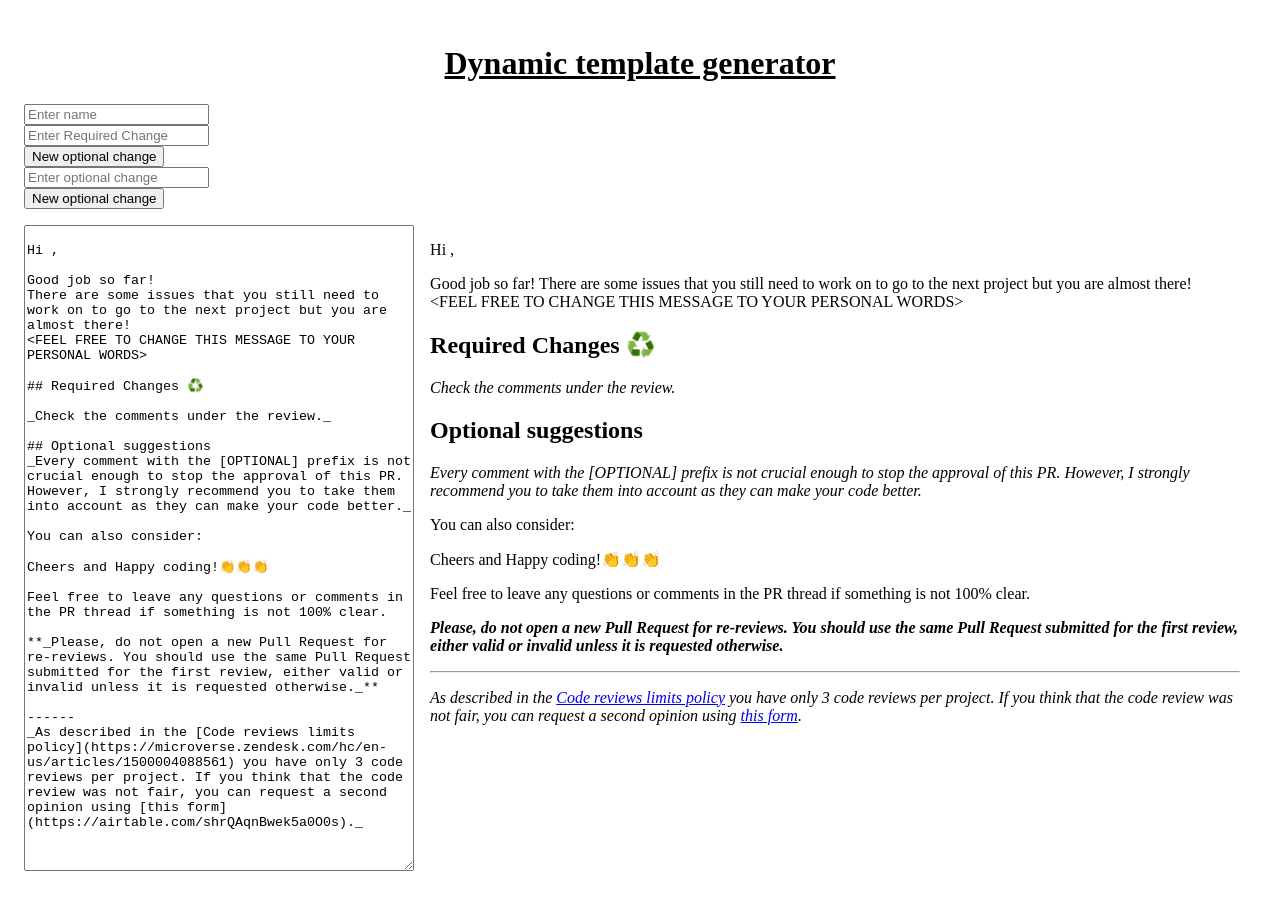
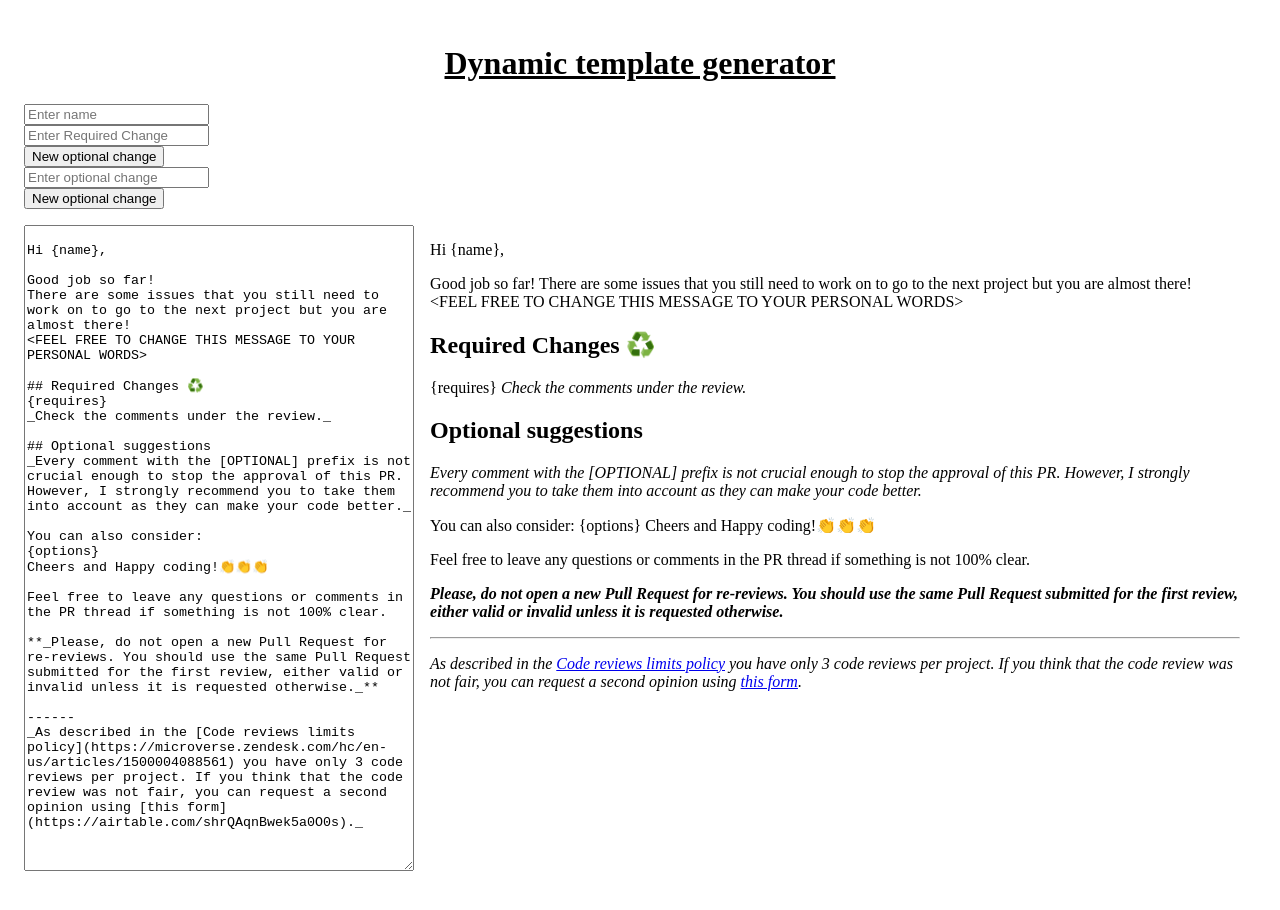
Before and after one commit to SamroodAli/code-reviewer-automation, a Next.js app: page / in a window 1280 px wide. Built offline with nearby package versions, Linux system fonts and the light colour scheme.

Commit message:
Required changes:Create input for dynamic mdx

```diff
--- a/src/pages/index.jsx
+++ b/src/pages/index.jsx
@@ -53,14 +53,15 @@ const Index = function Index() {
   const [options, setOptions] = useState([]);
   const [require, setRequire] = useState("");
   const [requires, setRequires] = useState([]);
+  const [input, setInput] = useState(data.slice());
 
-  const input = () => {
-    let newString = data.slice();
-    newString = newString.replace("{name}", name);
-    newString = newString.replace("{options}", options);
-    newString = newString.replace("{requires}", requires);
-    return newString;
-  };
+  // const input = () => {
+  //   let newString = data.slice();
+  //   newString = newString.replace("{name}", name);
+  //   newString = newString.replace("{options}", options);
+  //   newString = newString.replace("{requires}", requires);
+  //   return newString;
+  // };
 
   const newOption = (change) => {
     let newString = `\n- [ ] ${change}`;
@@ -92,11 +93,10 @@ const Index = function Index() {
       <div style={{ display: "flex" }}>
         <textarea
           style={{ height: "80vh", width: "50%", margin: "1rem 0" }}
-          value={input()}
-          readOnly={true}
+          value={input}
         />
         <div style={{ margin: "1rem" }}>
-          <ReactMarkdown remarkPlugins={[gfm]}>{input()}</ReactMarkdown>
+          <ReactMarkdown remarkPlugins={[gfm]}>{input}</ReactMarkdown>
         </div>
       </div>
     </div>
```
